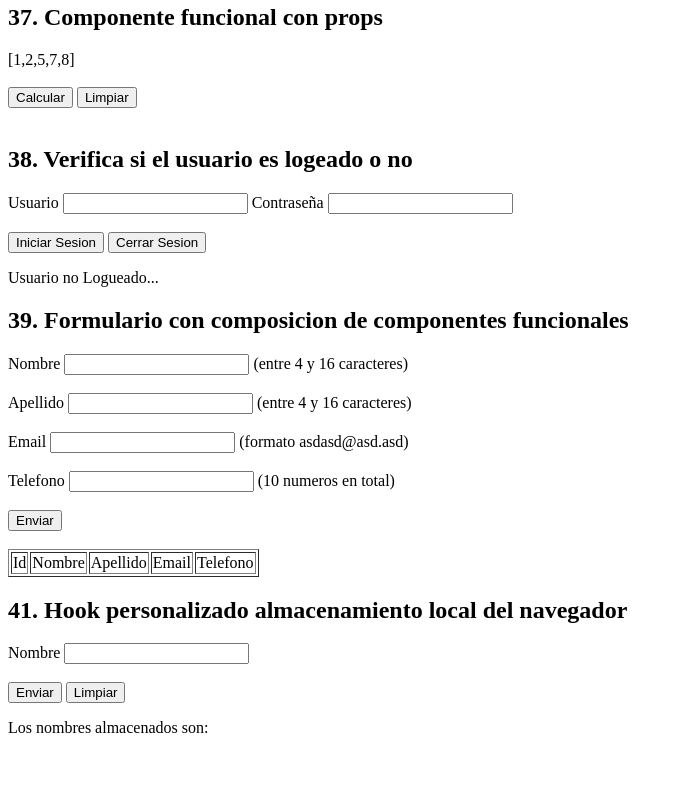
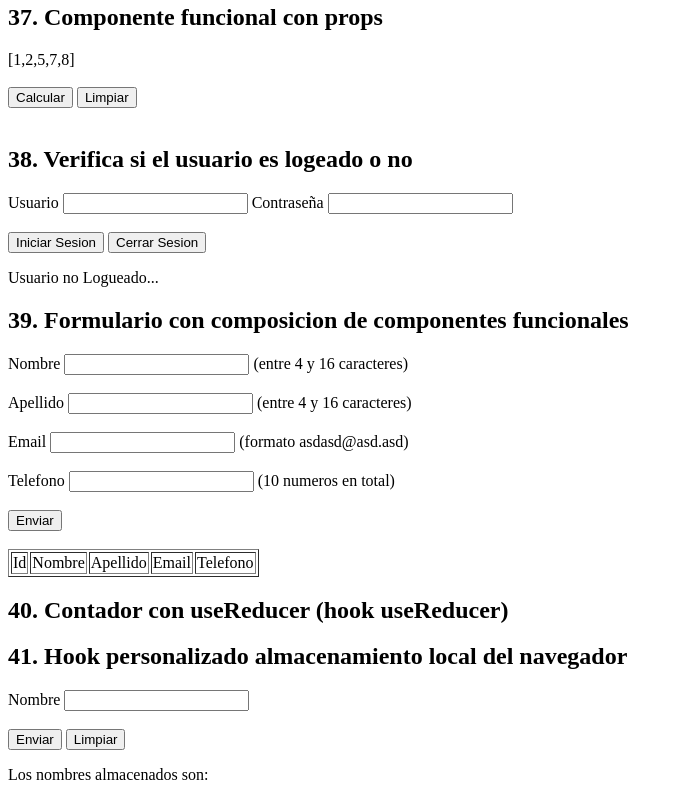
Before and after one commit to matiasmoscone1/practica-ejercicios-logica-programacion-react, a React (Vite) app: page / in a window 1280 px wide. Shown: the part 6318-7118 px from the top of the page, without its empty margins (0-683 px from the left). Before the commit the page ends 7071 px from the top, so only its background shows below. Built offline with nearby package versions, Linux system fonts and the light colour scheme.

Commit message:
Agregando ejercicio 40

```diff
--- a/src/ejercicios/ContadorUseReducer.jsx
+++ b/src/ejercicios/ContadorUseReducer.jsx
@@ -8,7 +8,12 @@
 const ContadorUseReducer = () => {
 
 
+    return(<>
+    <div>
+        <h2>40. Contador con useReducer (hook useReducer)</h2>
 
+    </div>
+    </>)
 
 
 }
```
